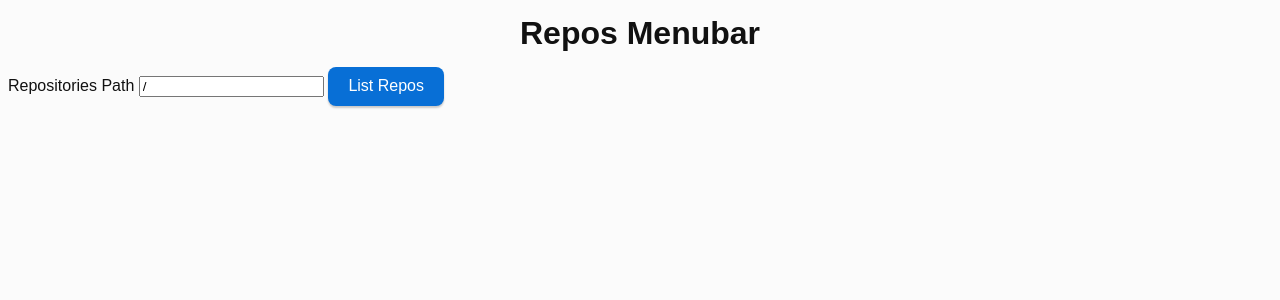
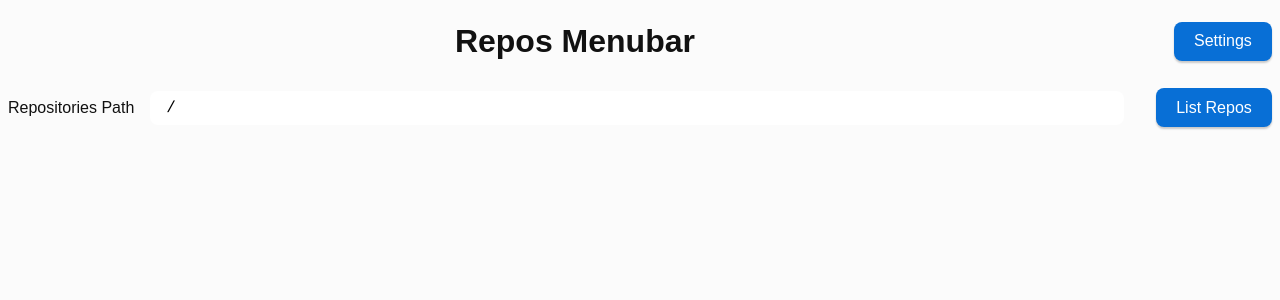
Before and after one commit to leomeloxp/repos-menubar, a Svelte app: page / in a window 1280 px wide. Shown: the top 300 px of the page. Built offline with nearby package versions, Linux system fonts and the light colour scheme.

Commit message:
feat: add settings and further improve app ui

```diff
--- a/src/App.svelte
+++ b/src/App.svelte
@@ -1,8 +1,13 @@
 <script lang="ts">
-  import GitReposList from "./lib/GitReposList.svelte";
+  import { route } from "./lib/stores/route";
+  import MainView from "./views/MainView.svelte";
+  import SettingsView from "./views/SettingsView.svelte";
 </script>
 
 <main class="container">
-  <h1>Repos Menubar</h1>
-  <GitReposList />
+  {#if $route === "settings"}
+    <SettingsView />
+  {:else}
+    <MainView />
+  {/if}
 </main>
--- /dev/null
+++ b/src/components/GitReposList.svelte
@@ -0,0 +1,34 @@
+<script lang="ts">
+  import { invoke } from "@tauri-apps/api/tauri";
+  import { open } from "@tauri-apps/api/shell";
+  import { repos, type Repo } from "../lib/stores/repos";
+  import { repoPath } from "../lib/stores/repoPath";
+  import { onMount } from "svelte";
+  import RepositoryBlock from "./RepositoryBlock.svelte";
+
+  async function listRepos() {
+    // Learn more about Tauri commands at https://tauri.app/v1/guides/features/command
+    const listedRepos: Repo[] = (await invoke("list_repos", {
+      repoPath: $repoPath,
+    })) as Repo[];
+    repos.set(listedRepos.sort((a, b) => a.path.localeCompare(b.path)));
+  }
+
+  onMount(() => {
+    listRepos();
+  });
+</script>
+
+<div>
+  <div class="repo-list">
+    {#each $repos as repo}
+      <RepositoryBlock {repo} />
+    {/each}
+  </div>
+</div>
+
+<style>
+  .repo-list {
+    margin-top: 1rem;
+  }
+</style>
--- /dev/null
+++ b/src/components/PathPicker.svelte
@@ -0,0 +1,66 @@
+<script lang="ts">
+  import { invoke } from "@tauri-apps/api/tauri";
+  import { repos, type Repo } from "../lib/stores/repos";
+  import { repoPath } from "../lib/stores/repoPath";
+  import { onMount } from "svelte";
+
+  async function listRepos() {
+    // Learn more about Tauri commands at https://tauri.app/v1/guides/features/command
+    const listedRepos: Repo[] = (await invoke("list_repos", {
+      repoPath: $repoPath,
+    })) as Repo[];
+    repos.set(listedRepos.sort((a, b) => a.path.localeCompare(b.path)));
+  }
+
+  onMount(() => {
+    listRepos();
+  });
+</script>
+
+<div class="path-picker">
+  <label for="repoPath"
+    ><span> Repositories Path </span>
+    <input type="text" name="repoPath" id="repoPath" bind:value={$repoPath} />
+  </label>
+  <button on:click={listRepos}>List Repos</button>
+</div>
+
+<style>
+  .path-picker {
+    display: flex;
+    flex-direction: row;
+    justify-content: space-between;
+    align-items: center;
+    gap: 32px;
+    border-bottom: 1px solid var(--color-primary);
+  }
+  label {
+    flex-grow: 0.75;
+    margin: 0.5rem 0;
+
+    display: flex;
+    align-items: center;
+    flex-direction: row;
+    justify-content: space-between;
+    width: 100%;
+    gap: 16px;
+  }
+  label span {
+    flex-grow: 1;
+    flex-shrink: 0;
+  }
+  input {
+    border: none;
+    /* background: none; */
+    border-radius: 8px;
+    font-family: var(--font-mono);
+    font-size: 1rem;
+    /* color: var(--color-primary); */
+    padding: 0.5rem 1rem;
+    margin: 0.5rem 0;
+    width: 100%;
+  }
+  button {
+    flex-shrink: 0;
+  }
+</style>
--- /dev/null
+++ b/src/components/RepositoryBlock.svelte
@@ -0,0 +1,48 @@
+<script lang="ts">
+  import { open } from "@tauri-apps/api/shell";
+  import type { Repo } from "src/lib/stores/repos";
+  import { settings } from "../lib/stores/settings";
+  export let repo: Repo;
+</script>
+
+<div class="repository-block">
+  <div class="info">
+    <pre><strong>{repo.path}</strong>: {repo.branch_name}</pre>
+  </div>
+  <div class="actions">
+    <button
+      on:click={() => {
+        open(`${$settings.editor}://file/${repo.full_path}/`);
+      }}
+      title={`Open "${repo.path}"`}
+    >
+      open
+    </button>
+  </div>
+</div>
+
+<style>
+  .repository-block {
+    display: flex;
+    flex-direction: row;
+    justify-content: space-between;
+    align-items: center;
+    border-bottom: 1px solid var(--color-primary);
+  }
+  .info {
+    margin: 0.5rem 0;
+    font-family: var(--font-mono);
+    overflow-x: scroll;
+  }
+  .actions {
+    flex-shrink: 0;
+    padding: 0 0.5rem;
+  }
+  .actions button {
+    border: none;
+    background: none;
+    cursor: pointer;
+    margin: 0px;
+    padding: 0.5rem 1rem;
+  }
+</style>
--- /dev/null
+++ b/src/components/TitleBar.svelte
@@ -0,0 +1,24 @@
+<script lang="ts">
+  import { goToSettingsView } from "../lib/stores/route";
+  export let title: string;
+</script>
+
+<div>
+  <h1>{title}</h1>
+  <div class="action">
+    <slot />
+  </div>
+</div>
+
+<style>
+  div {
+    display: flex;
+    justify-content: space-between;
+    align-items: center;
+    gap: 32px;
+  }
+  h1 {
+    text-align: center;
+    width: 100%;
+  }
+</style>
--- a/src/lib/GitReposList.svelte
+++ /dev/null
@@ -1,54 +0,0 @@
-<script lang="ts">
-  import { invoke } from "@tauri-apps/api/tauri";
-  import { open } from "@tauri-apps/api/shell";
-  import { repos, type Repo } from "./stores/repos";
-  import { repoPath } from "./stores/repoPath";
-  import { onMount } from "svelte";
-
-  async function listRepos() {
-    // Learn more about Tauri commands at https://tauri.app/v1/guides/features/command
-    const listedRepos: Repo[] = (await invoke("list_repos", {
-      repoPath: $repoPath,
-    })) as Repo[];
-    repos.set(listedRepos.sort((a, b) => a.path.localeCompare(b.path)));
-  }
-
-  onMount(() => {
-    listRepos();
-  });
-</script>
-
-<div>
-  <label for="repoPath"
-    ><span> Repositories Path </span>
-    <input type="text" name="repoPath" id="repoPath" bind:value={$repoPath} />
-  </label>
-  <button type="button" on:click={listRepos}>List Repos</button>
-  <div class="repo-list">
-    {#each $repos as repo}
-      <pre class="repo"><strong>{repo.path}</strong>: {repo.branch_name}</pre>
-      <button
-        on:click={() => {
-          open(`vscode-insiders://file/${repo.full_path}/`);
-        }}
-        >vci
-      </button>
-      <button
-        on:click={() => {
-          open(`vscode://file/${repo.full_path}/`);
-        }}
-        >vc
-      </button>
-    {/each}
-  </div>
-</div>
-
-<style>
-  .repo-list {
-    margin-top: 1rem;
-  }
-
-  .repo {
-    margin: 0.5rem 0;
-  }
-</style>
--- /dev/null
+++ b/src/lib/stores/route.ts
@@ -0,0 +1,11 @@
+import { writable } from "svelte/store";
+
+export const route = writable<'main' | 'settings'>('main');
+
+export function goToSettingsView() {
+  route.set('settings');
+}
+
+export function goToMainView() {
+  route.set('main');
+}
--- /dev/null
+++ b/src/lib/stores/settings.ts
@@ -0,0 +1,20 @@
+import { writable } from "svelte/store";
+
+type UserSettings = {
+  editor: 'vscode' | 'vscode-insiders'
+}
+
+const defaultSettings: UserSettings = {
+  editor: 'vscode'
+}
+
+export const settings = writable<UserSettings>(defaultSettings, (set) => {
+  const storedSettings = localStorage.getItem("user-settings");
+  if (storedSettings) {
+    set(JSON.parse(storedSettings));
+  }
+});
+
+settings.subscribe((value) => {
+  localStorage.setItem("user-settings", JSON.stringify(value));
+});
--- /dev/null
+++ b/src/views/MainView.svelte
@@ -0,0 +1,12 @@
+<script>
+  import PathPicker from "../components/PathPicker.svelte";
+  import TitleBar from "../components/TitleBar.svelte";
+  import GitReposList from "../components/GitReposList.svelte";
+  import { goToSettingsView } from "../lib/stores/route";
+</script>
+
+<TitleBar title="Repos Menubar">
+  <button on:click={goToSettingsView}> Settings </button>
+</TitleBar>
+<PathPicker />
+<GitReposList />
--- /dev/null
+++ b/src/views/SettingsView.svelte
@@ -0,0 +1,49 @@
+<script>
+  import TitleBar from "../components/TitleBar.svelte";
+  import { goToMainView } from "../lib/stores/route";
+  import { settings } from "../lib/stores/settings";
+</script>
+
+<div>
+  <TitleBar title="Settings">
+    <button on:click={goToMainView}>Close</button>
+  </TitleBar>
+  <div class="settings-list">
+    <label for="editor">
+      <span>Editor to use</span>
+      <select name="editor" id="editor" bind:value={$settings.editor}>
+        <option value="vscode">VSCode</option>
+        <option value="vscode-insiders">VSCode Insiders</option>
+      </select>
+    </label>
+  </div>
+</div>
+
+<style>
+  label {
+    flex-grow: 0.75;
+    margin: 0.5rem 0;
+
+    display: flex;
+    align-items: center;
+    flex-direction: row;
+    justify-content: space-between;
+    width: 100%;
+    gap: 16px;
+  }
+  label span {
+    flex-grow: 1;
+    flex-shrink: 0;
+  }
+  select {
+    border: none;
+    /* background: none; */
+    border-radius: 8px;
+    font-size: 1rem;
+    /* color: var(--color-primary); */
+    width: 100%;
+    padding: 0.5rem 1rem;
+    margin: 0.5rem 0;
+    height: 36px;
+  }
+</style>
```
Also changed, not shown: package.json (+6 -4 lines), 1 other file (tests, documents, lock files or other folders).
